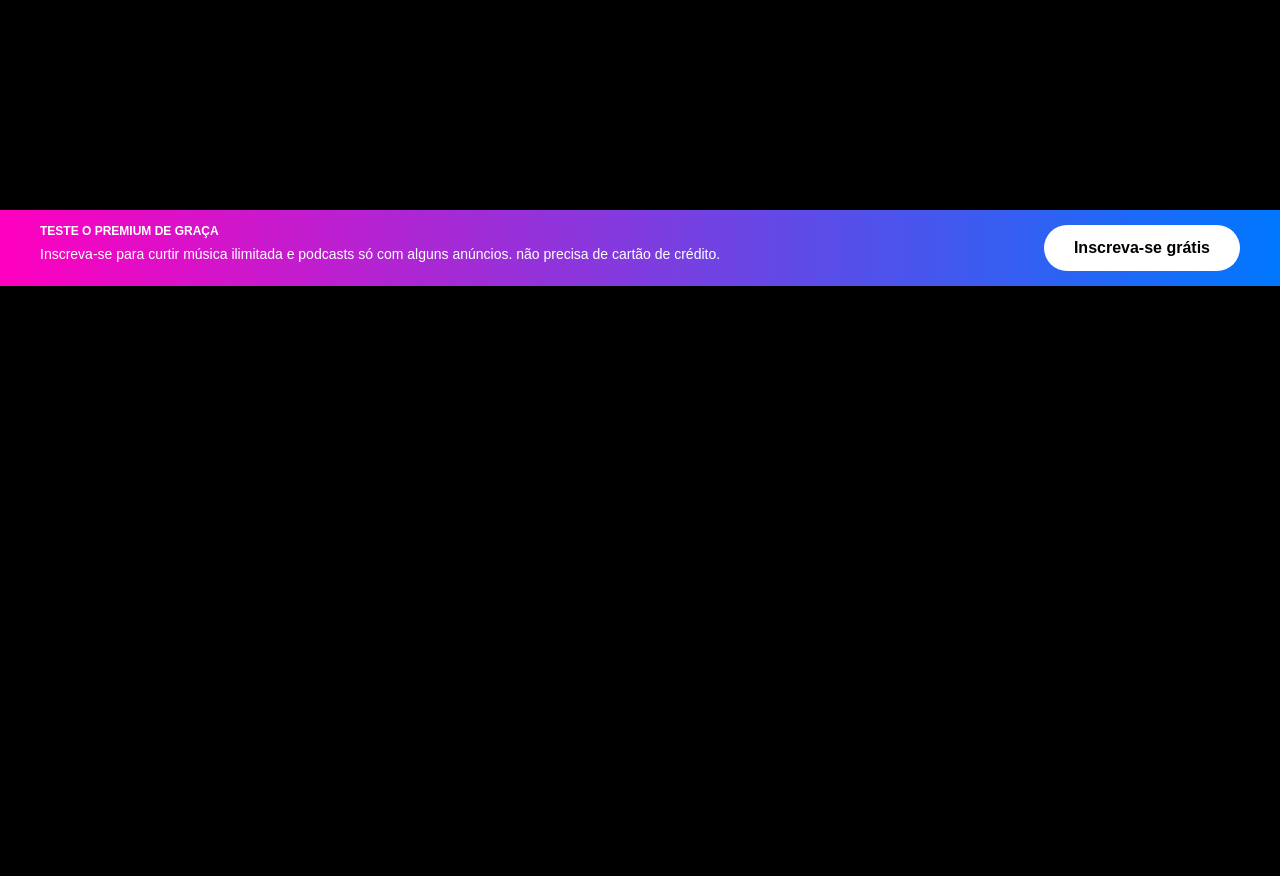
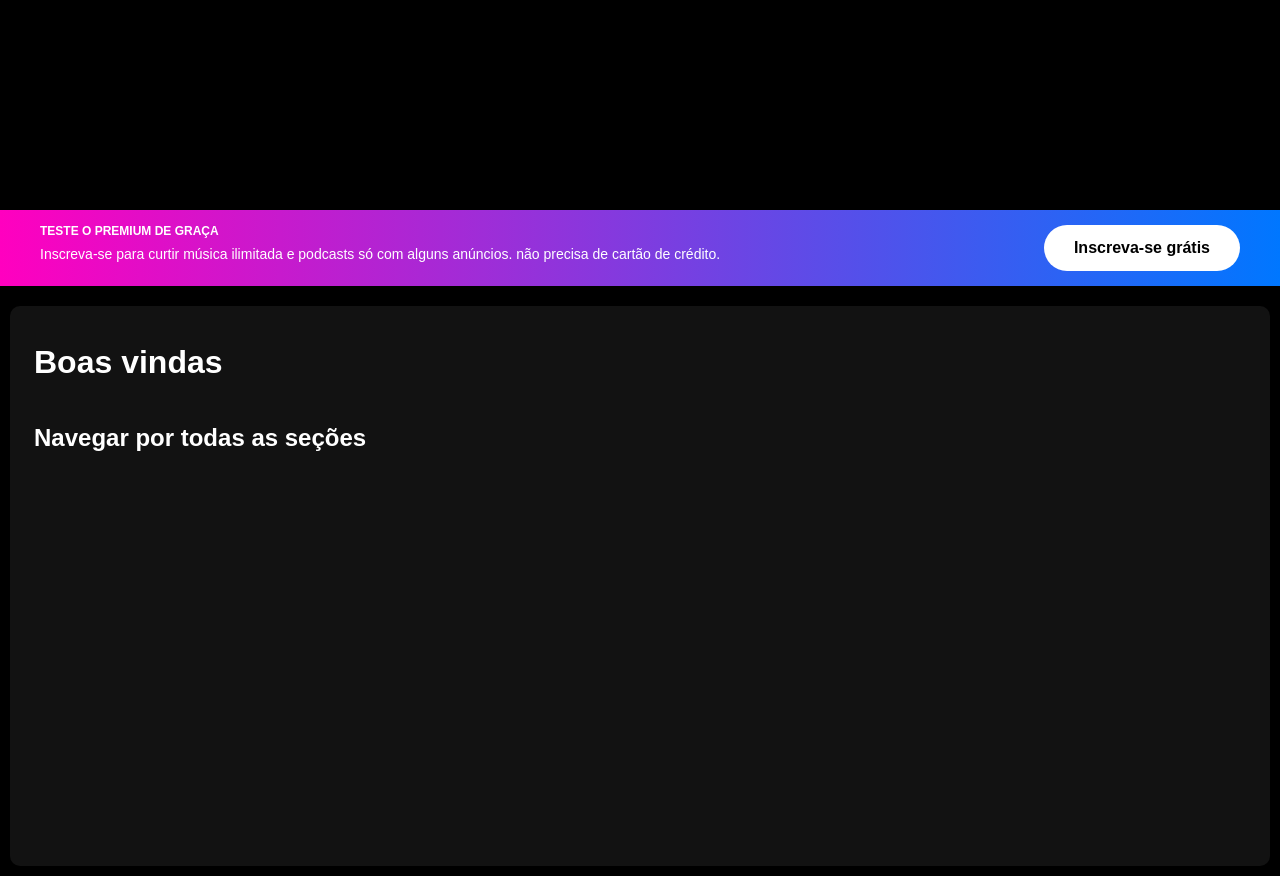
Before and after one commit to teusbonfim/Spotify-Alura, a plain HTML site: page index.html in a window 1280 px wide. Shown: the part 514-1390 px from the top of the page. Before the commit the page ends 810 px from the top, so only its background shows below. Drawn offline with Linux system fonts and the light colour scheme.

Commit message:
Desáfio Aula N° 3 - Erro

```diff
--- a/index.html
+++ b/index.html
@@ -106,6 +106,17 @@
         </nav>
         </div>
     </main>
+
+    <div class="playlist-container">
+        <div id="result-playlists">
+            <div class="playlist">
+                <h1 id="greeting"> Boas vindas</h1>
+                <h2 class="greeting-subtitle">Navegar por todas as seções</h2>
+            </div>
+        </div>
+    </div>
+
+
 </body>
 
 </html>
--- a/src/styles/main-content.css
+++ b/src/styles/main-content.css
@@ -91,3 +91,28 @@
     font-weight: 700;
     border-radius: 40px;
   }
+
+  .playlist-container{
+    height: 68vh;
+    padding-top: 16px;
+    margin: 10px;
+    border-radius: 10px;
+    background-color: #121212;
+  }
+
+  .playlist{
+    margin: 24px;
+  }
+
+  .playlist #greeting{
+    color: #fff;
+    font-size: 32px;
+    font-weight: 700;
+    margin-bottom: 48px;
+  }
+
+  .playlist .greeting-subtitle{
+    color: #fff;
+    font-size: 24px;
+    font-weight: 700;
+  }
```
